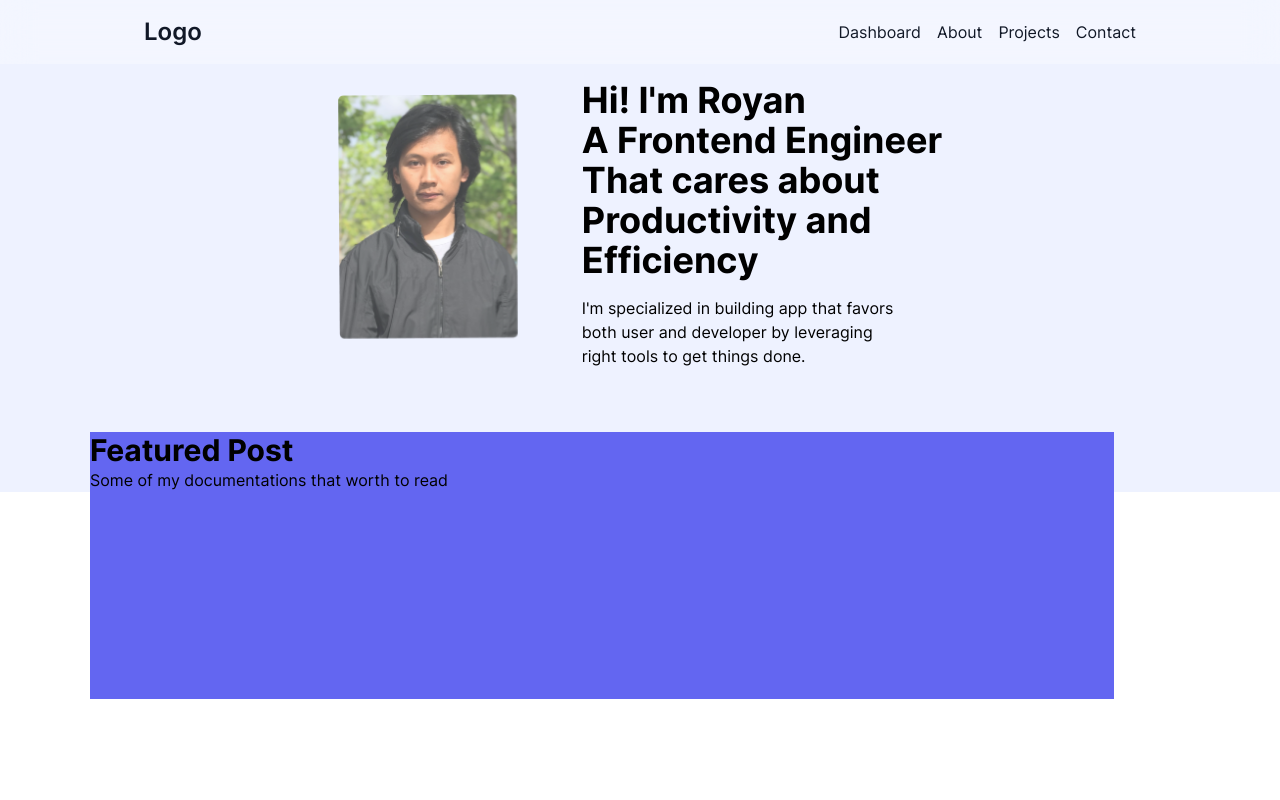
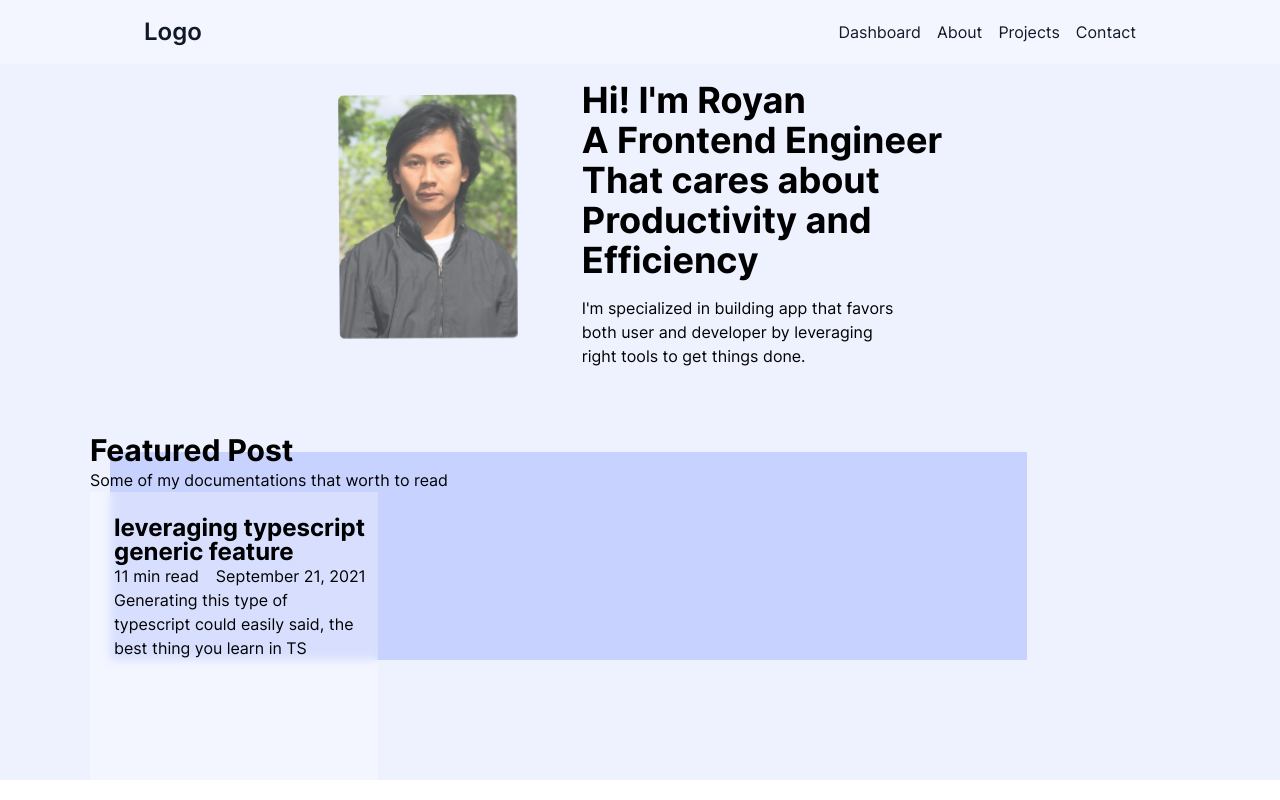
Before and after one commit to daliskafroyan/daliskafroyan.github.io, a Next.js app in the folder ts-nextjs-tailwind-starter-main/: page / in a window 1280 px wide. Built offline with nearby package versions, Linux system fonts and the light colour scheme.

Commit message:
feat(homepage): add post section

```diff
--- a/ts-nextjs-tailwind-starter-main/src/pages/index.tsx
+++ b/ts-nextjs-tailwind-starter-main/src/pages/index.tsx
@@ -1,14 +1,10 @@
 import * as React from 'react';
 
 import Layout from '@/components/layout/Layout';
-import ArrowLink from '@/components/links/ArrowLink';
-import ButtonLink from '@/components/links/ButtonLink';
-import UnderlineLink from '@/components/links/UnderlineLink';
-import UnstyledLink from '@/components/links/UnstyledLink';
 import NextImage from '@/components/NextImage';
 import Seo from '@/components/Seo';
 
-import Ava from '~/images/first-avatar.png'
+import Ava from '~/images/first-avatar.png';
 /**
  * SVGR Support
  * Caveat: No React Props Type.
@@ -24,40 +20,62 @@ export default function HomePage() {
       <Seo />
 
       <main className='space-y-16'>
-          <div className="layout">
-            <div className="flex flex-col md:flex-row justify-center space-y-4 md:space-x-16">
-              <div className="flex flex-col justify-center">
-              <NextImage src={Ava} useSkeleton alt='avatar image' width='180' height='245' layout='responsive'/>
+        <div className='layout'>
+          <div className='flex flex-col justify-center space-y-4 md:flex-row md:space-x-16'>
+            <div className='flex flex-col justify-center'>
+              <NextImage
+                src={Ava}
+                useSkeleton
+                alt='avatar image'
+                width='180'
+                height='245'
+                layout='responsive'
+              />
             </div>
-              <div className="flex flex-col md:space-y-4">
-                <div className="flex flex-col justify-center">
+            <div className='flex flex-col md:space-y-4'>
+              <div className='flex flex-col justify-center'>
                 <h1>Hi! I&apos;m Royan</h1>
                 <h1>A Frontend Engineer</h1>
                 <h1>That cares about</h1>
                 <h1>Productivity and</h1>
                 <h1>Efficiency</h1>
               </div>
-                <div className="flex flex-col justify-center">
+              <div className='flex flex-col justify-center'>
                 <p>I&apos;m specialized in building app that favors </p>
                 <p>both user and developer by leveraging</p>
                 <p>right tools to get things done.</p>
               </div>
-
             </div>
           </div>
         </div>
-          <div className='layout'>
-            <div className='m-auto'>
-            <div className='bg-indigo-500 z-0 absolute w-4/5 h-1/3 justify-center' />
-
+        <section className='layout'>
+          <div className='relative'>
+            <div className='absolute top-5 left-5 z-0 h-52 w-10/12 justify-center bg-indigo-200' />
           </div>
-            <div className='z-10 relative'>
+          <div className='relative z-10'>
             <h2>Featured Post</h2>
             <p>Some of my documentations that worth to read</p>
-
           </div>
-
+          <div className='flex flex-col'>
+            <div className='relative h-72 w-72 bg-white bg-opacity-30 p-3 backdrop-blur-sm backdrop-filter'>
+              <div className='absolute p-3'>
+                <h3 className='leading-6'>
+                  leveraging typescript generic feature
+                </h3>
+                <div className='flex justify-between'>
+                  <p>11 min read</p>
+                  <p>September 21, 2021</p>
                 </div>
+                <div>
+                  <p>
+                    Generating this type of typescript could easily said, the
+                    best thing you learn in TS
+                  </p>
+                </div>
+              </div>
+            </div>
+          </div>
+        </section>
       </main>
     </Layout>
   );
```
Lines whose indentation alone changed are shown as unchanged.
